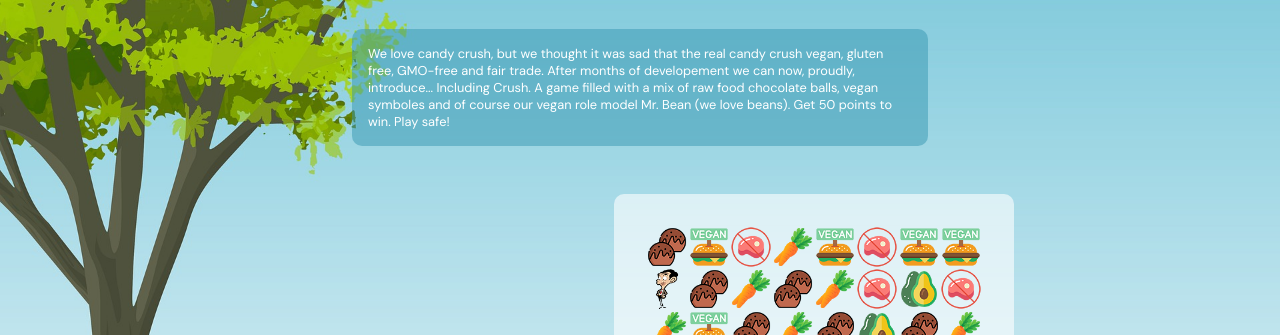
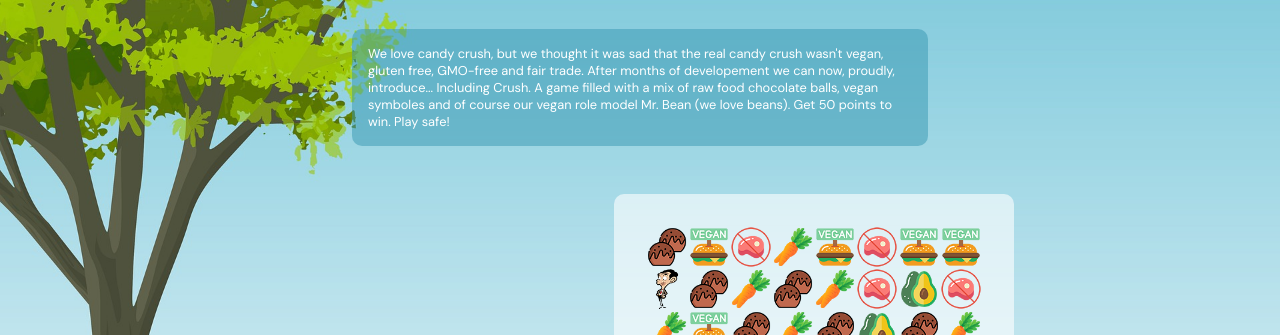
Before and after one commit to iidalindh/IncludingCrush, a plain HTML site: page index.html in a window 1280 px wide. Shown: the part 107-442 px from the top of the page. Drawn offline with nearby package versions, Linux system fonts and the light colour scheme.

Commit message:
typo fix

```diff
--- a/index.html
+++ b/index.html
@@ -21,7 +21,7 @@
   <body>
     <div class="wrapper">
       <img src="pictures/logo-white.svg" class="white-logo" alt="">
-      <p class="info">We love candy crush, but we thought it was sad that the real candy crush vegan, gluten free, GMO-free and fair trade.
+      <p class="info">We love candy crush, but we thought it was sad that the real candy crush wasn't vegan, gluten free, GMO-free and fair trade.
         After months of developement we can now, proudly, introduce... Including Crush. A game filled with a mix of raw food chocolate balls, vegan symboles
         and of course our vegan role model Mr. Bean (we love beans). Get 50 points to win. Play safe!
       </p>
```
